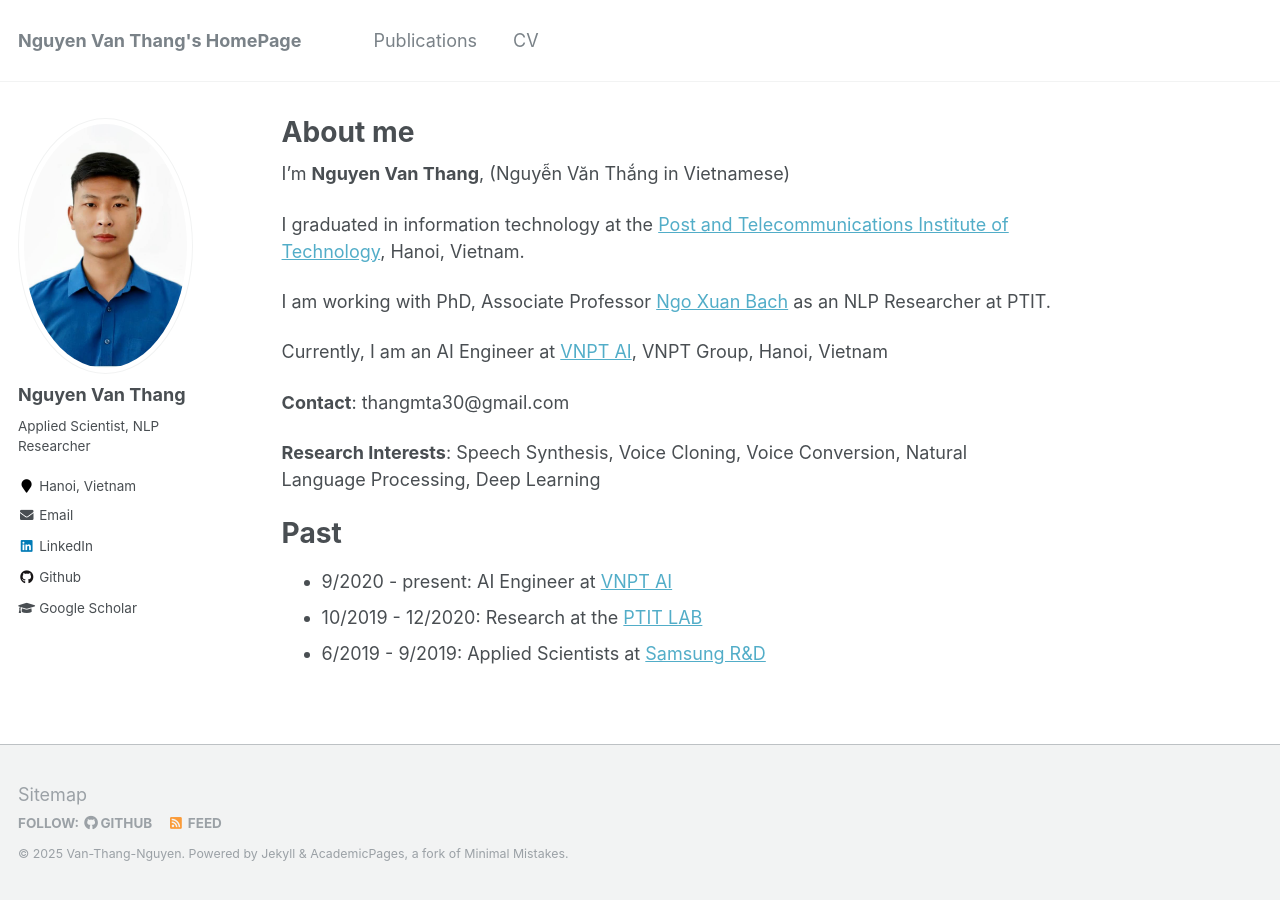
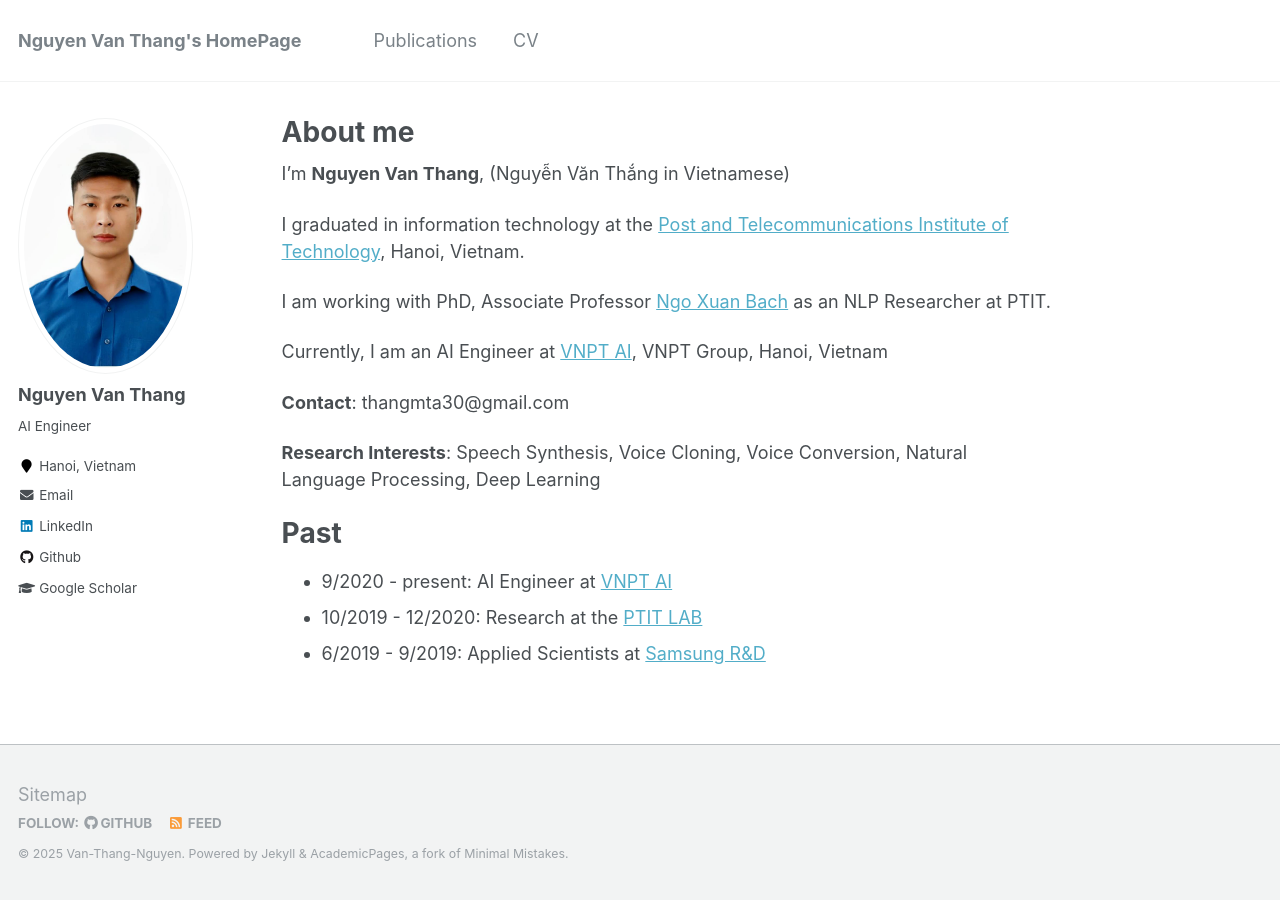
Before and after one commit to thangnvkcn/thangnvkcn.github.io, a Jekyll site: the page built from _pages/about.md, in a window 1280 px wide. Built offline with Jekyll 4.4.1, drawn with Linux system fonts in a browser that asks for light colours.

Commit message:
update Bio

```diff
--- a/_config.yml
+++ b/_config.yml
@@ -82,7 +82,7 @@ analytics:
 author:
   name             : "Nguyen Van Thang"
   avatar           : "avatar.jpg"
-  bio              : "Applied Scientist, NLP Researcher"
+  bio              : "AI Engineer"
   location         : "Hanoi, Vietnam"
   employer         :
   pubmed           : #"https://www.ncbi.nlm.nih.gov/pubmed/?term=john+snow"
@@ -94,7 +94,7 @@ author:
   codepen          :
   dribbble         :
   flickr           :
-  facebook         : #"PTIT.TiJus"
+  facebook         :
   foursquare       :
   github           : "thangnvkcn"
   google_plus      :
```
